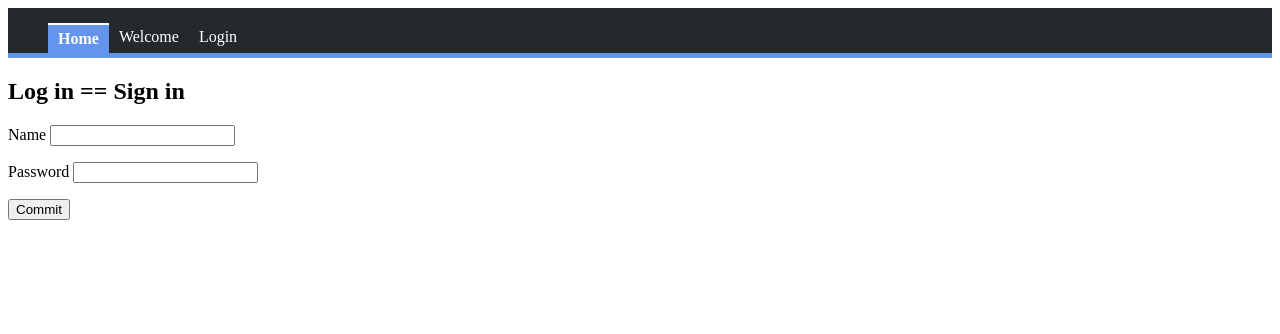
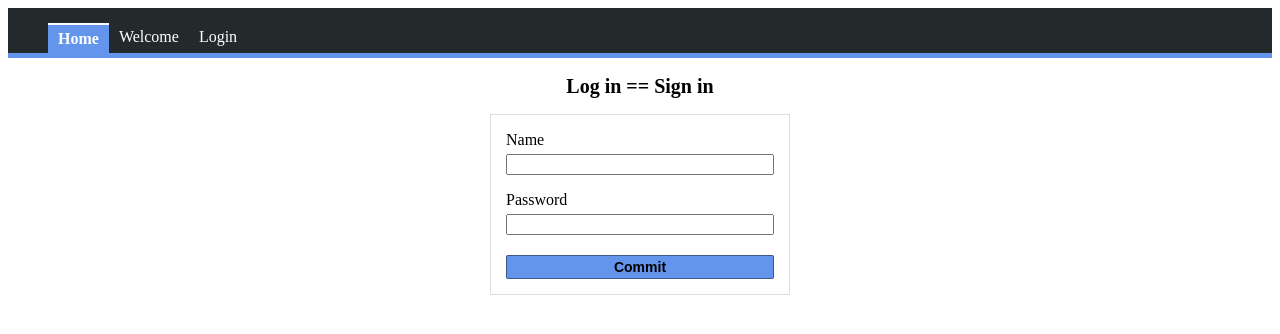
Before and after one commit to dagolinuxoid/flask_intro_app, a Flask app: page /log in a window 1280 px wide. Shown: the top 334 px of the page. Run offline with Flask 2, Linux system fonts and the light colour scheme; some libraries are stand-ins or nearby versions.

Commit message:
add classes to <form> block tag

```diff
--- a/static/css/main.css
+++ b/static/css/main.css
@@ -44,3 +44,57 @@
 .nav__item--active .nav__link:hover {
   color: black;
 }
+
+
+/* form */
+
+.form {
+  text-align: center;
+}
+
+.form__header {
+  font-size: 20px;
+}
+
+.form__body {
+  width: 300px;
+  margin: 0 auto;
+  padding: 0 15px 15px;
+  border: 1px solid #d8dee2;
+  text-align: left;
+}
+
+.form__label {
+  display: block;
+}
+
+.form__input,
+.form__submit {
+  width: 100%;
+}
+
+.form__input {
+  margin-top: 5px;
+}
+
+.form__submit {
+  font-size: 14px;
+  font-weight: bold;
+  background-color: cornflowerblue;
+  color: black;
+  border: 1px solid rgba(27,31,35,0.5);
+  display: block;
+  margin-top: 20px;
+  border-radius: 2px;
+  padding: 3px 0;
+}
+
+.form__submit:hover {
+  cursor: pointer;
+  filter: opacity(.93);
+}
+
+.attention-msg {
+  text-align: center;
+  color: coral;
+}
```
